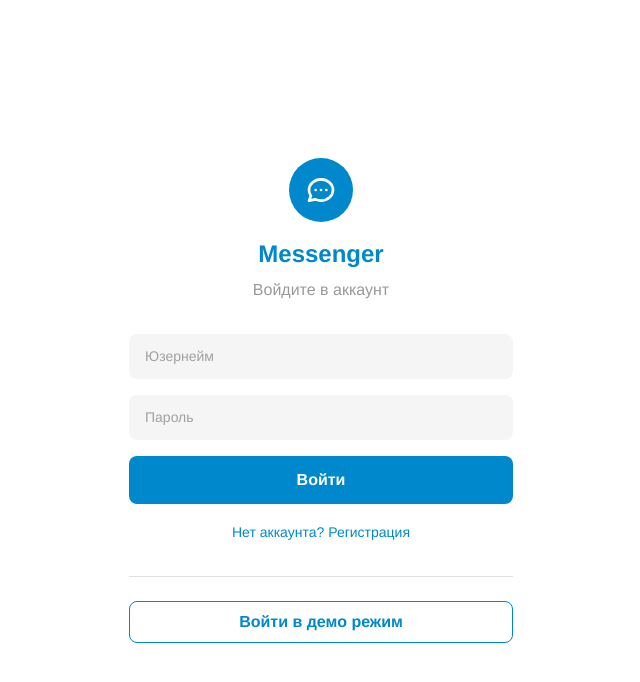
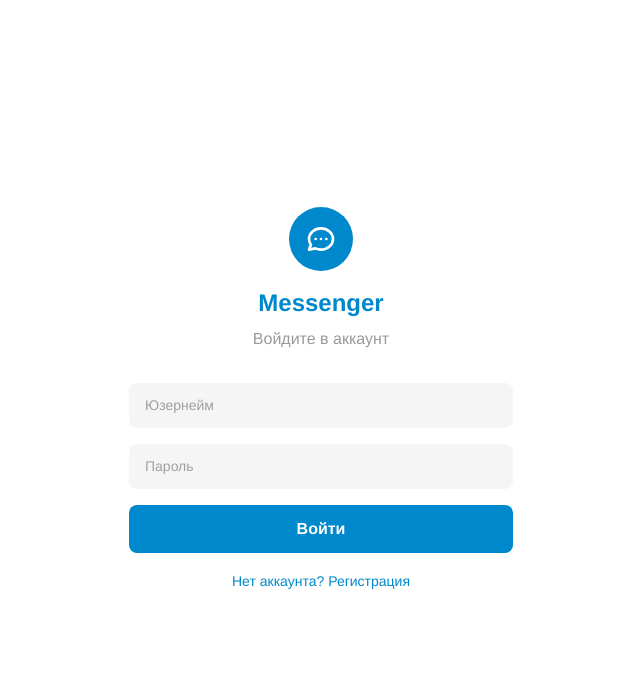
Before and after one commit to 1dailyfactschannel-cyber/Chatportal, a React (Vite) app: page / in a window 1280 px wide. Shown: the top 682 px of the page, without its empty margins (319-959 px from the left). Built offline with nearby package versions, Linux system fonts and the light colour scheme; no server answers; the HTML template or start-up script is replaced by a standard one.

Commit message:
Remove hardcoded demo login for production

```diff
--- a/src/components/LoginScreen.tsx
+++ b/src/components/LoginScreen.tsx
@@ -10,13 +10,6 @@ export const LoginScreen = () => {
   const [error, setError] = useState('');
   const [loading, setLoading] = useState(false);
   const { login } = useAuthStore();
-
-  const handleDemoLogin = () => {
-    login(
-      { id: '1', username: 'demo', displayName: 'Demo User', createdAt: new Date().toISOString() },
-      'demo-token'
-    );
-  };
 
   const handleSubmit = async (e: React.FormEvent) => {
     e.preventDefault();
@@ -117,15 +110,6 @@ export const LoginScreen = () => {
             {isRegister ? 'Уже есть аккаунт? Войти' : 'Нет аккаунта? Регистрация'}
           </button>
         </div>
-
-        <div className="mt-8 pt-6 border-t border-[#e0e0e0] dark:border-[#2f3e50]">
-          <button
-            onClick={handleDemoLogin}
-            className="w-full py-2 border border-[#0088cc] text-[#0088cc] hover:bg-[#0088cc] hover:text-white font-semibold rounded-lg transition-colors"
-          >
-            Войти в демо режим
-          </button>
-        </div>
       </div>
     </div>
   );
```
